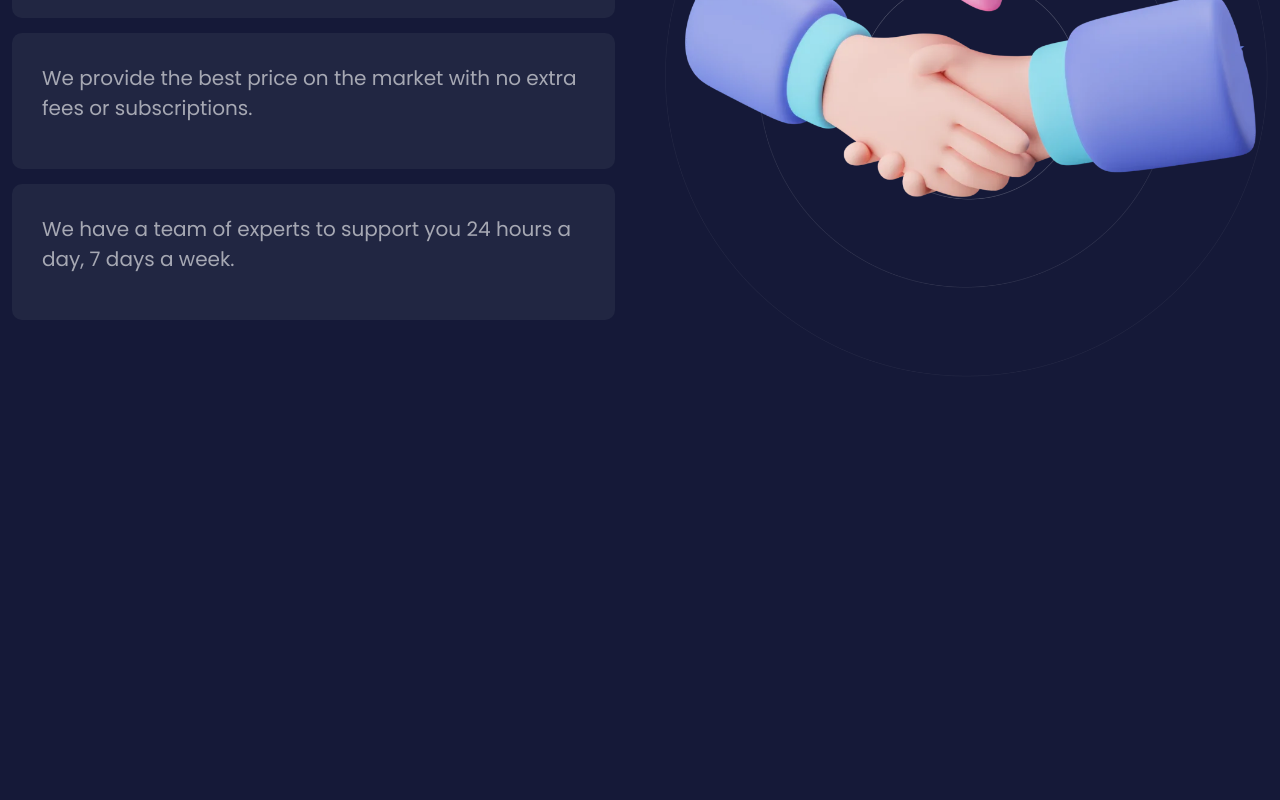
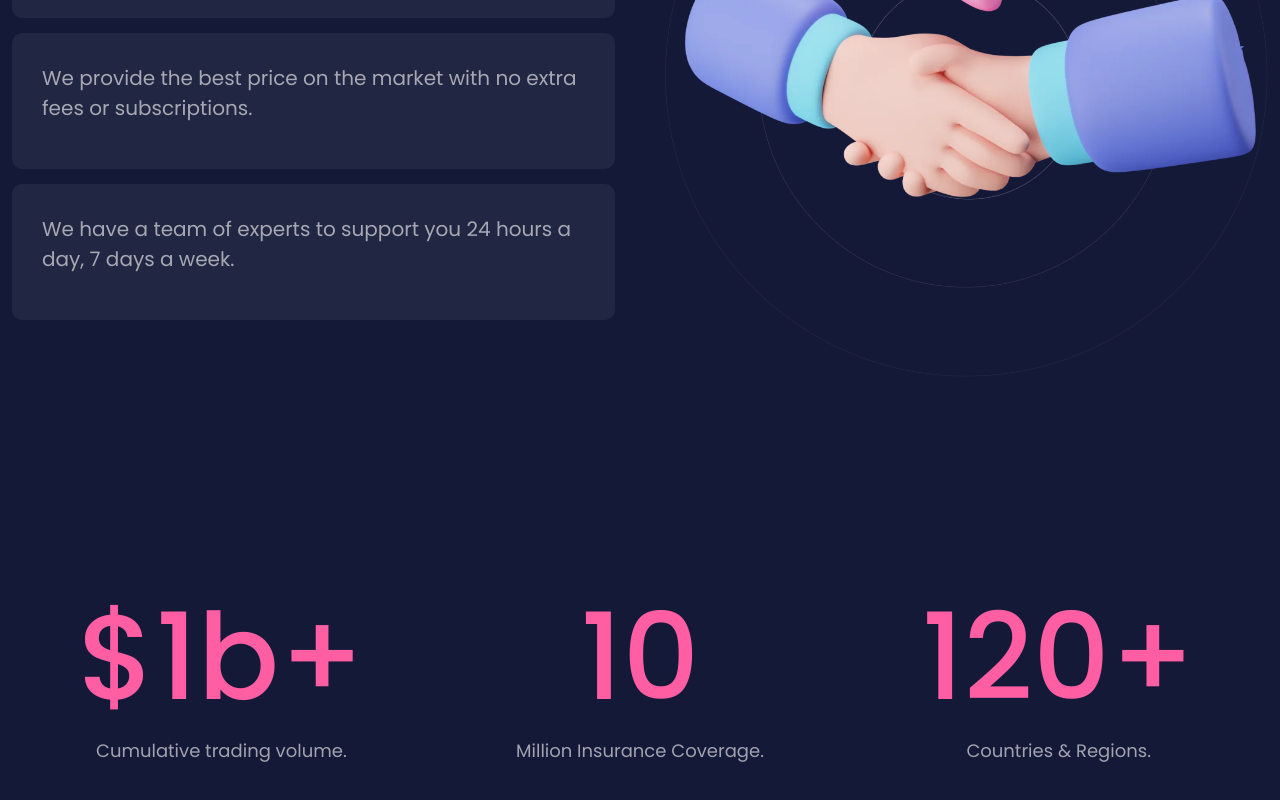
Before and after one commit to wdridoy11/my-beginner-level-react.js-project, a React (Create React App) app: page / in a window 1280 px wide. Shown: the part 3776-4576 px from the top of the page. Before the commit the page ends 4261 px from the top, so only its background shows below. Built offline with nearby package versions, Linux system fonts and the light colour scheme.

Commit message:
counter section design complete

```diff
--- a/src/components/Project-02/pages/index.js
+++ b/src/components/Project-02/pages/index.js
@@ -4,6 +4,7 @@ import style from './section/style.css'
 
 import PlatformData from './section/PlatformData.json'
 import ProgressData from './section/ProgressData.json'
+import CounterData from './section/counterData.json'
 
 
 import Banner from './section/banner'
@@ -12,6 +13,7 @@ import Platform from './section/Platform'
 import Work from './section/Work'
 import Progress from './section/Progress'
 import ChooseUs from './section/ChooseUs'
+import Counter from './section/Counter'
 
 const index = () => {
    return (
@@ -62,6 +64,13 @@ const index = () => {
                </div>
             </div>
          </section>
+         <section id='counter'>
+            <div className="container">
+               <div className="counter-area">
+                  {CounterData.map((item) => <Counter countNumber={item.countNumber} description={item.description} />)}
+               </div>
+            </div>
+         </section>
       </>
    )
 }
--- a/src/components/Project-02/pages/section/Counter.js
+++ b/src/components/Project-02/pages/section/Counter.js
@@ -1,8 +1,12 @@
 import React from 'react'
 
-const Counter = () => {
+const Counter = (props) => {
+   let { countNumber, description } = props;
    return (
-      <div>Counter</div>
+      <div className='counter-details'>
+         <h1 className='counter-number'>{countNumber}</h1>
+         <p className='p-content'>{description}</p>
+      </div>
    )
 }
 
--- /dev/null
+++ b/src/components/Project-02/pages/section/counterData.json
@@ -0,0 +1,14 @@
+[
+   {
+      "countNumber": "$1b+",
+      "description": "Cumulative trading volume."
+   },
+   {
+      "countNumber": "10",
+      "description": "Million Insurance Coverage."
+   },
+   {
+      "countNumber": "120+",
+      "description": "Countries & Regions."
+   }
+]
--- a/src/components/Project-02/pages/section/style.css
+++ b/src/components/Project-02/pages/section/style.css
@@ -382,3 +382,23 @@ ul.work-list {
       width: 100%;
    }
 }
+
+/* Counter section style */
+#counter {
+   padding: 100px 0;
+}
+
+.counter-area {
+   display: grid;
+   grid-template-columns: repeat(3, 1fr);
+}
+
+.counter-details {
+   text-align: center;
+}
+
+.counter-number {
+   font-size: 120px;
+   font-weight: 500;
+   color: var(--primary);
+}
```
